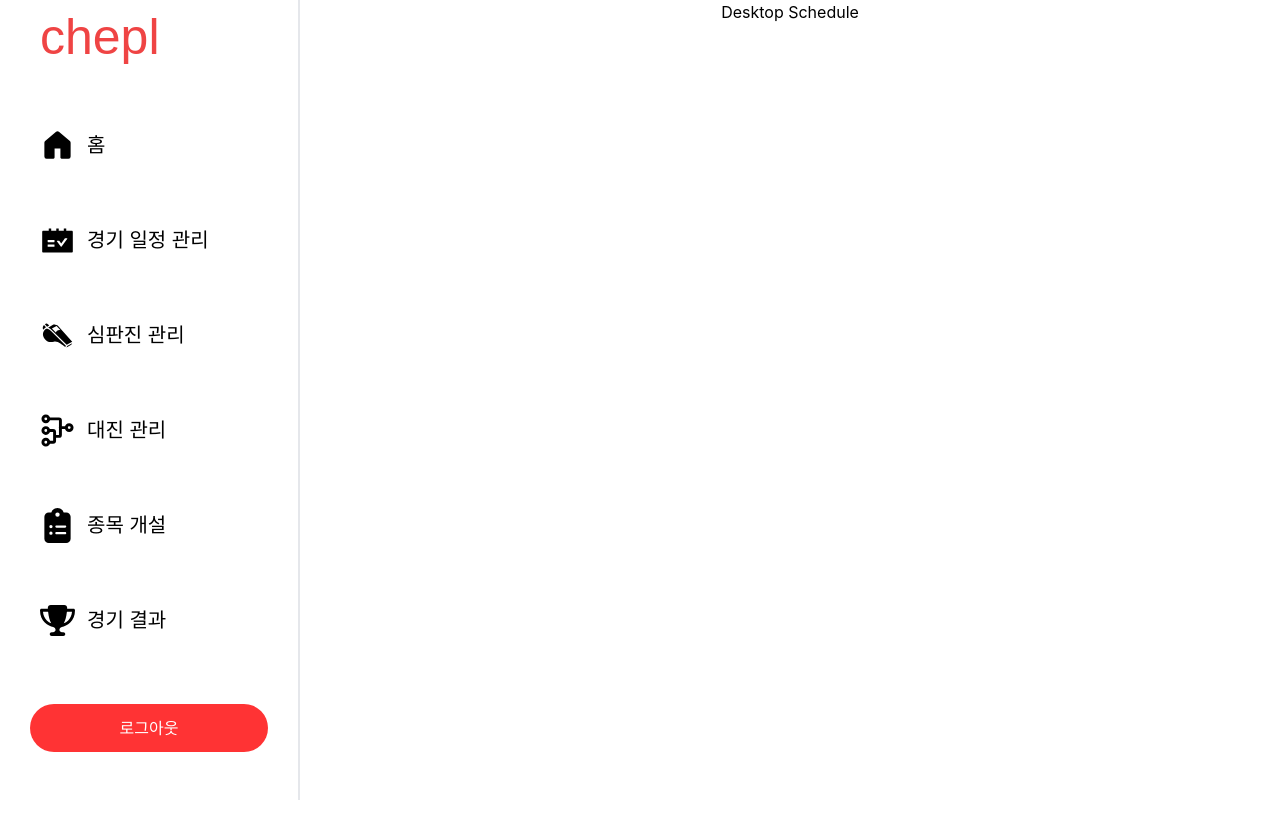
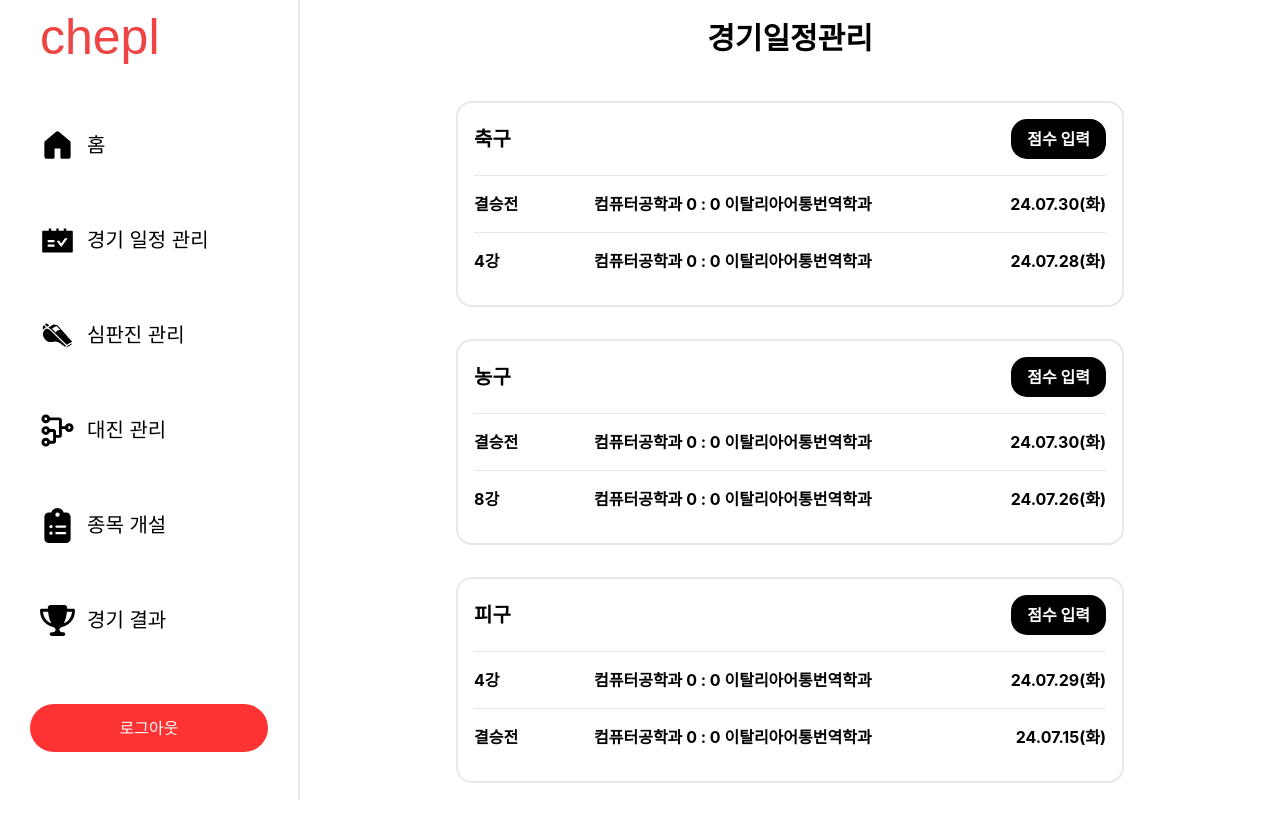
Before and after one commit to 24SummerHackerton/SummerHackaton-FE, a React (Create React App) app: page /schedule in a window 1280 px wide. Shown: the top 822 px of the page. Before the commit the page ends 800 px from the top, so only its background shows below. Built offline with nearby package versions, Linux system fonts and the light colour scheme.

Commit message:
manageSchedule

```diff
--- a/src/desktop/desktopViews/DesktopSchedule.jsx
+++ b/src/desktop/desktopViews/DesktopSchedule.jsx
@@ -1,3 +1,102 @@
+import React, { useState, useEffect } from "react";
+import scheduleData from "./schedule.json";
+
 export default function DesktopSchedule() {
-  return <div>Desktop Schedule</div>;
+  const [sports, setSports] = useState([]);
+  const [editing, setEditing] = useState(null);
+
+  useEffect(() => {
+    const parsedData = scheduleData.reduce((acc, item) => {
+      const [sport, round, teamA, teamB, date] = item;
+      if (!acc[sport]) {
+        acc[sport] = [];
+      }
+      acc[sport].push({ round, teamA, teamB, date, scoreA: 0, scoreB: 0 });
+      return acc;
+    }, {});
+    setSports(Object.entries(parsedData));
+  }, []);
+
+  const handleScoreEdit = (sport, matchIndex) => {
+    setEditing({ sport, matchIndex });
+  };
+
+  const handleInputChange = (e, sport, matchIndex, field) => {
+    const value = e.target.value;
+    setSports((prevSports) => {
+      const updatedSports = [...prevSports];
+      const sportIndex = updatedSports.findIndex(([name]) => name === sport);
+      updatedSports[sportIndex][1][matchIndex][field] = value;
+      return updatedSports;
+    });
+  };
+
+  const handleSave = () => {
+    setEditing(null);
+    //서버에 업데이트
+  };
+
+  return (
+    <div className="p-4 w-[700px]">
+      <h1 className="text-[30px] font-bold text-center mb-10">경기일정관리</h1>
+      {sports.map(([sport, matches], sportIndex) => (
+        <div key={sportIndex} className="mb-8 font-bold">
+          <div className="border-2 rounded-2xl p-4">
+            <div className="flex justify-between items-center mb-4">
+              <h2 className="text-xl font-bold">{sport}</h2>
+              {editing && editing.sport === sport ? (
+                <button onClick={handleSave} className="bg-blue-500 text-white px-4 py-2 rounded-2xl">
+                  저장
+                </button>
+              ) : (
+                <button
+                  onClick={() => handleScoreEdit(sport, null)}
+                  className="bg-black text-white px-4 py-2 rounded-2xl"
+                >
+                  점수 입력
+                </button>
+              )}
+            </div>
+            {matches.map((match, matchIndex) => (
+              <div key={matchIndex} className="border-t pt-4 pb-4 flex justify-between items-center">
+                <div className="flex justify-center">
+                  <div className="w-[120px]">{match.round}</div>
+                  {editing && editing.sport === sport && editing.matchIndex === matchIndex ? (
+                    <div>
+                      <input
+                        type="number"
+                        value={match.scoreA}
+                        onChange={(e) => handleInputChange(e, sport, matchIndex, 'scoreA')}
+                        className="border rounded p-1 w-16 mr-2"
+                      />
+                      :
+                      <input
+                        type="number"
+                        value={match.scoreB}
+                        onChange={(e) => handleInputChange(e, sport, matchIndex, 'scoreB')}
+                        className="border rounded p-1 w-16 ml-2"
+                      />
+                    </div>
+                  ) : (
+                    <span>{match.teamA} {match.scoreA} : {match.scoreB} {match.teamB}</span>
+                  )}
+                </div>
+                <div className="flex flex-col text-right">
+                  <span>{match.date}</span>
+                </div>
+                {editing && editing.sport === sport ? (
+                  <button
+                    onClick={() => handleScoreEdit(sport, matchIndex)}
+                    className="bg-yellow-500 text-white px-4 py-2 rounded-2xl"
+                  >
+                    수정
+                  </button>
+                ) : null}
+              </div>
+            ))}
+          </div>
+        </div>
+      ))}
+    </div>
+  );
 }
```
